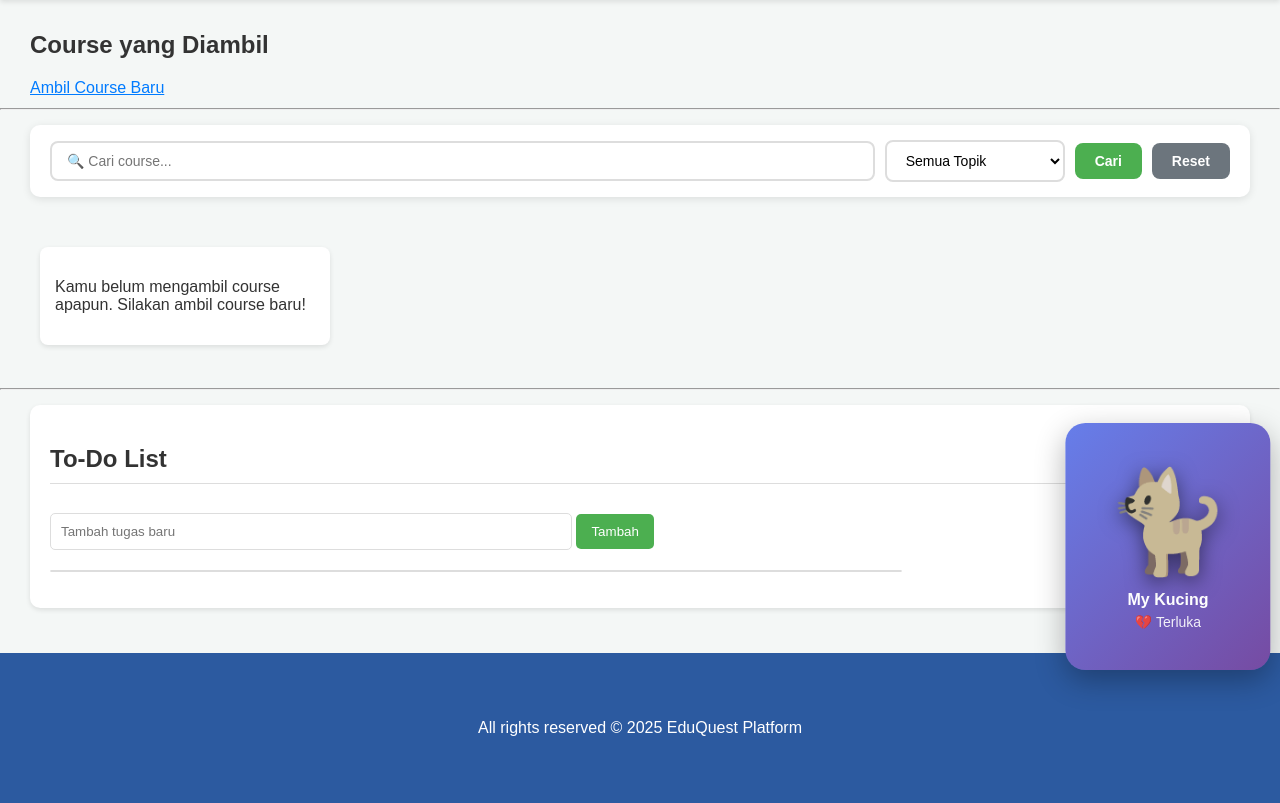
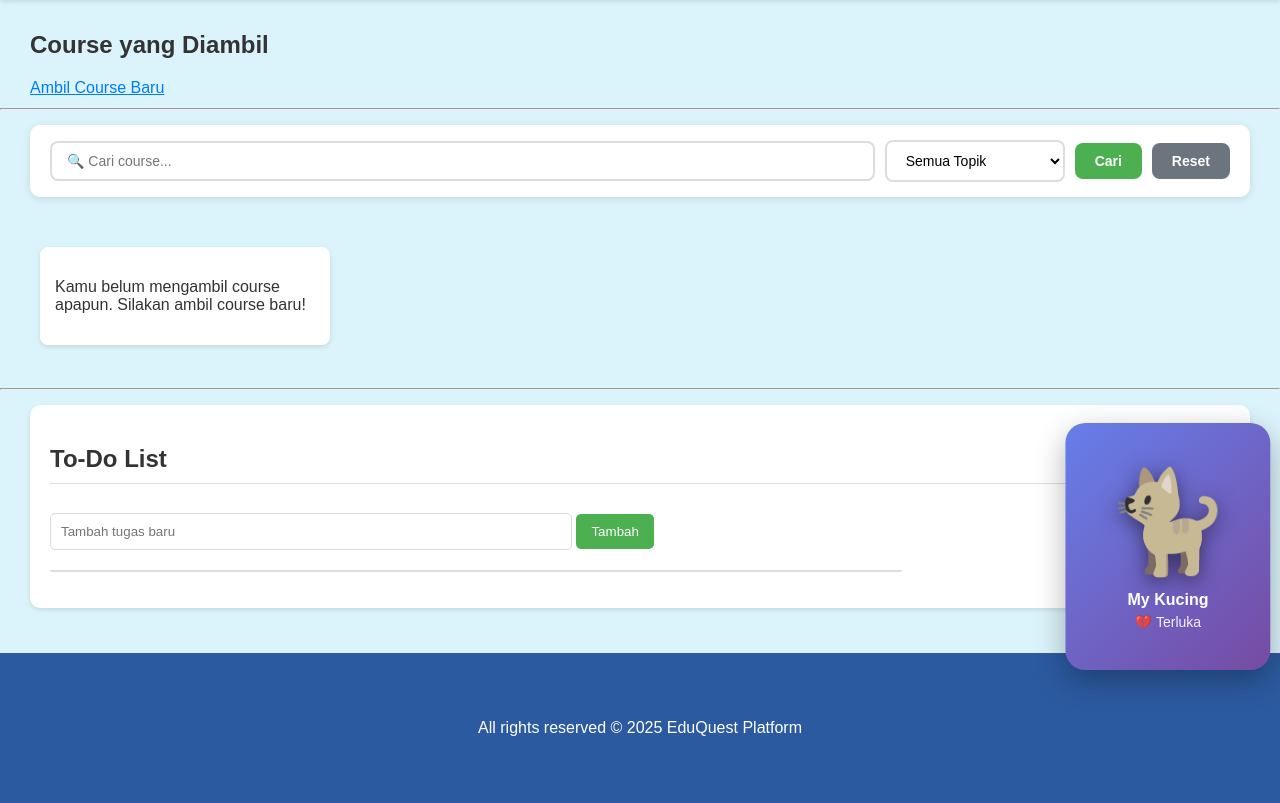
Before and after one commit to eugenegbrll/project, a PHP site: page /student_dashboard.php in a window 1280 px wide. Shown: the part 110-913 px from the top of the page. Run offline with PHP 8.4, Linux system fonts and the light colour scheme; a user stored in the database is signed in; data comes from the database, SQL or seed files in the repository; data that the repository does not hold is empty.

Commit message:
Update student_dashboard.css

```diff
--- a/student_dashboard.css
+++ b/student_dashboard.css
@@ -538,16 +538,16 @@ header {
     to { opacity: 1; transform: translateY(0); }
 }
 
+/* --- DARK MODE --- */
+
 :root {
-    --bg-color: #f4f7f6;
+    --bg-color: #dbf3fa;
     --text-color: #333;
     --header-bg: #2C5AA0;
     --header-text: #ffffff;
     --card-bg: #ffffff;
     --border-color: #ddd;
 }
-
-/* --- DARK MODE --- */
 
 [data-theme="dark"] {
     --bg-color: #132135;
```
